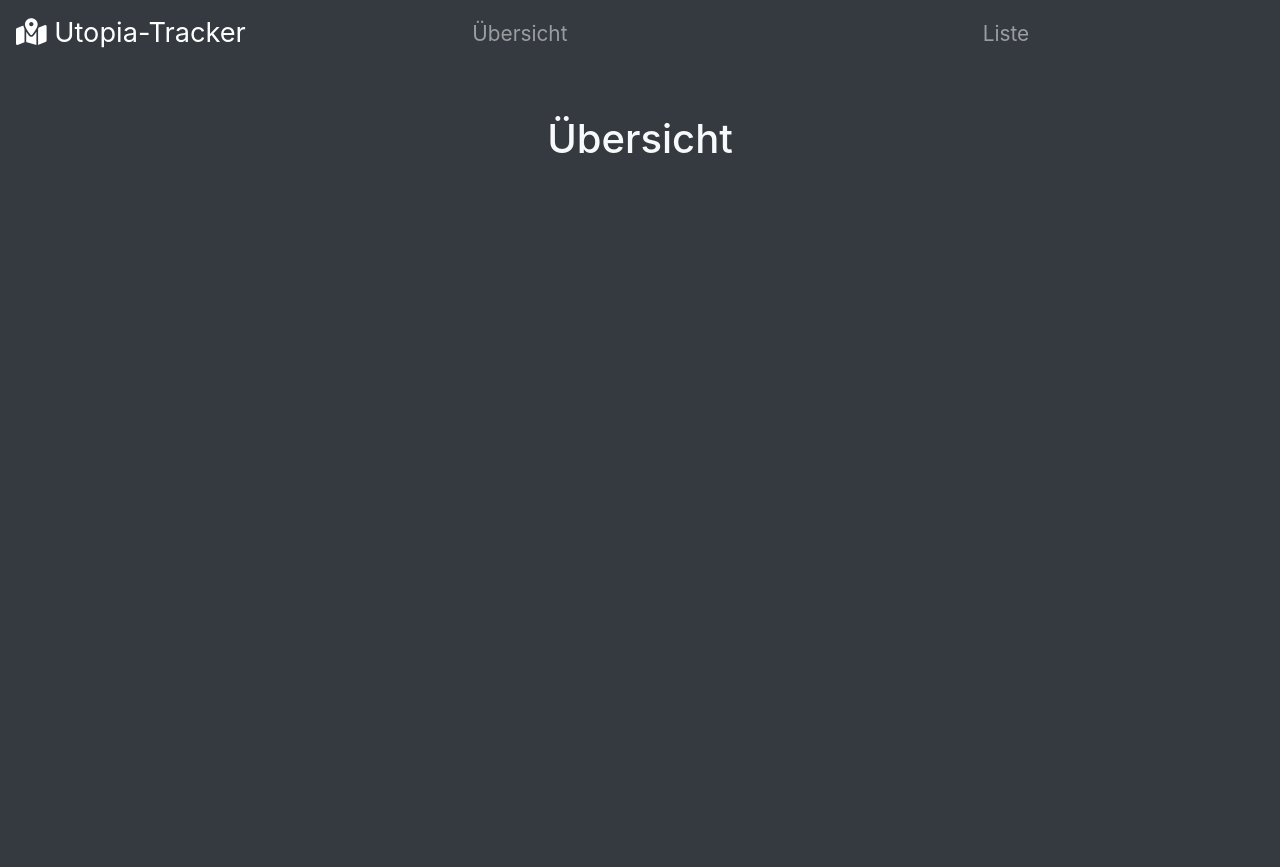
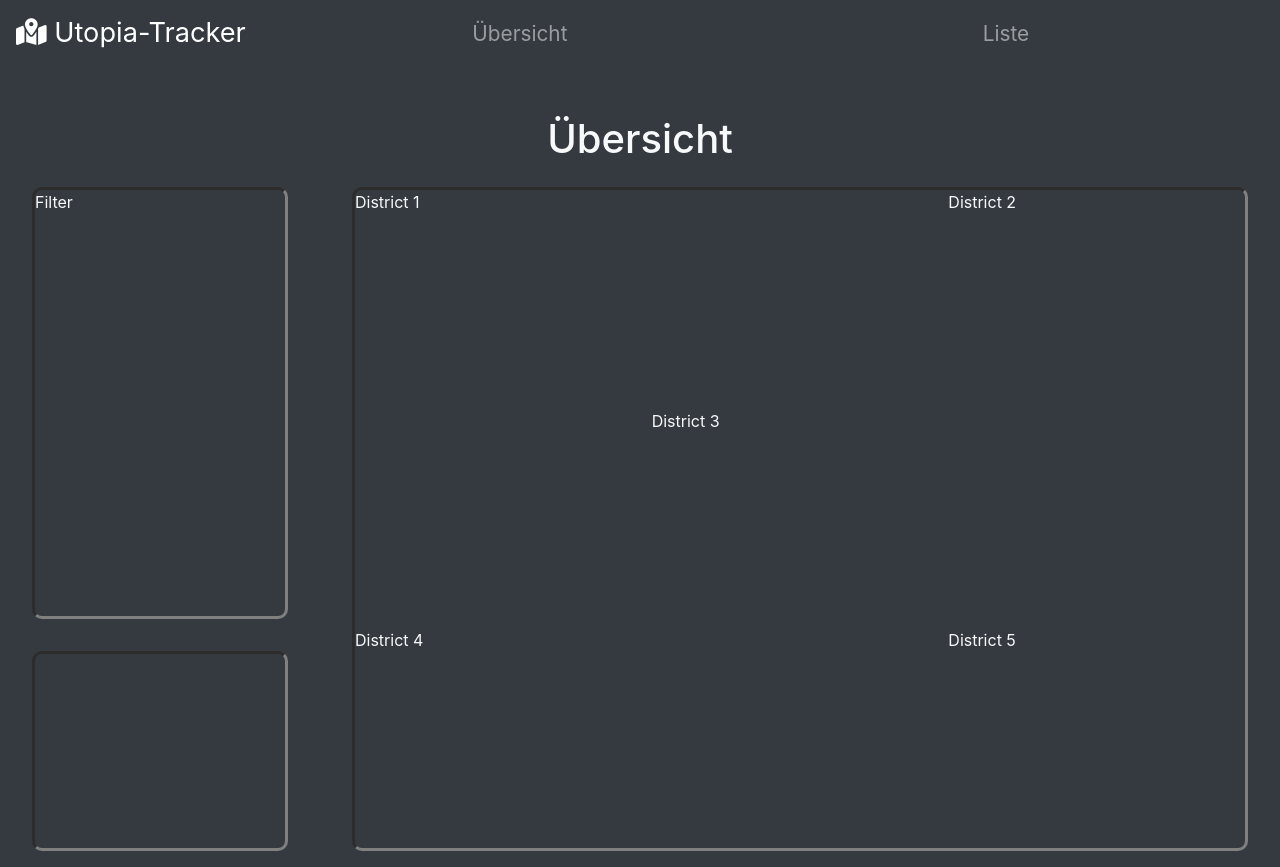
Before and after one commit to Bruckii18/Utopia-Tracker, a PHP site: page / in a window 1280 px wide. Before the commit the page ends 153 px from the top, so only its background shows below. Run offline with PHP 8.4, Linux system fonts and the light colour scheme; some libraries are stand-ins or nearby versions.

Commit message:
index.php -create design -get datas from districtData.inc.php

```diff
--- a/css/custom.css
+++ b/css/custom.css
@@ -4,7 +4,68 @@ nav a {
 nav a.navbar-brand {
     font-size: 1.7rem;
 }
+.grid-container {
+    display: grid;
+    grid-template-columns: 1fr 3fr;
+    grid-template-rows: 2fr 1fr;
+}
+.grid-container > * {
+    margin: 1rem 2rem;
+}
+.filter-grid {
+    grid-row: 1/2;
+    grid-column: 1/2;
+    min-height: 50vh;
 
+    border: 3px inset grey;
+    border-radius: 10px;
+}
+.info-grid {
+    grid-row: 2/3;
+    grid-column: 1/2;
+    min-height: 25vh;
+    max-height: 25vh;
+
+    border: 3px inset grey;
+    border-radius: 10px;
+    overflow-y: scroll;
+}
+.map-grid {
+    grid-row: 1/3;
+    grid-column: 2/3;
+    min-height: 75vh;
+
+    border: 3px inset grey;
+    border-radius: 10px;
+}
+
+.map-container {
+    display: grid;
+    grid-template-columns: 1fr 1fr 1fr;
+    grid-template-rows: 1fr 1fr 1fr;
+    min-width: 100%;
+    min-height: 100%;
+}
+#dis1 {
+    grid-row: 1/2;
+    grid-column: 1/2;
+}
+#dis2 {
+    grid-row: 1/2;
+    grid-column: 3/4;
+}
+#dis3 {
+    grid-row: 2/3;
+    grid-column: 2/3;
+}
+#dis4 {
+    grid-row: 3/4;
+    grid-column: 1/2;
+}
+#dis5 {
+    grid-row: 3/4;
+    grid-column: 3/4;
+}
 
 
 
--- a/index.php
+++ b/index.php
@@ -8,15 +8,53 @@
     <link rel="stylesheet" href="css/custom.css">
 </head>
 
-<body class="bg-dark">
+<body class="bg-dark text-light">
     <?php include("inc/nav.inc.php"); ?>
-    <h1 class="container text-center mt-5 text-light">Übersicht</h1>
+    <h1 class="container text-center mt-5">Übersicht</h1>
 
-    <script src="https://code.jquery.com/jquery-3.5.1.slim.min.js" integrity="sha384-DfXdz2htPH0lsSSs5nCTpuj/zy4C+OGpamoFVy38MVBnE+IbbVYUew+OrCXaRkfj" crossorigin="anonymous"></script>
+    <article class="grid-container">
+        <section class="filter-grid">
+            Filter
+        </section>
+        <section class="info-grid">
+            <div class="info-table">
+            </div>
+        </section>
+        <section class="map-grid">
+            <div class="map-container">
+                <div class="district" id="dis1" data-id="1">District 1</div>
+                <div class="district" id="dis2" data-id="2">District 2</div>
+                <div class="district" id="dis3" data-id="3">District 3</div>
+                <div class="district" id="dis4" data-id="4">District 4</div>
+                <div class="district" id="dis5" data-id="5">District 5</div>
+            </div>
+        </section>
+    </article>
+
+    <script src="https://code.jquery.com/jquery-3.4.1.min.js" integrity="sha256-CSXorXvZcTkaix6Yvo6HppcZGetbYMGWSFlBw8HfCJo=" crossorigin="anonymous"></script>
     <script src="https://cdn.jsdelivr.net/npm/popper.js@1.16.1/dist/umd/popper.min.js" integrity="sha384-9/reFTGAW83EW2RDu2S0VKaIzap3H66lZH81PoYlFhbGU+6BZp6G7niu735Sk7lN" crossorigin="anonymous"></script>
     <script src="https://stackpath.bootstrapcdn.com/bootstrap/4.5.2/js/bootstrap.min.js" integrity="sha384-B4gt1jrGC7Jh4AgTPSdUtOBvfO8shuf57BaghqFfPlYxofvL8/KUEfYiJOMMV+rV" crossorigin="anonymous"></script>
     <script src="https://kit.fontawesome.com/5ad08af459.js" crossorigin="anonymous"></script>
     <script src="js/script.js"></script>
+    <script>
+        $(document).ready(function() {
+            $('.district').hover(function() {
+                var disNo = $(this).data('id');
+                console.log(disNo);
+                $.ajax({
+                    url: './inc/districtData.inc.php',
+                    type: 'post',
+                    data: {
+                        disNo: disNo
+                    },
+                    success: function(data) {
+                        $('.info-table').html(data);
+                        $('.info-grid').focus();
+                    }
+                });
+            });
+        });
+    </script>
 </body>
 
 </html>
```
Also changed, not shown: inc/districtData.inc.php (added, +23 -0 lines), list.php (+8 -8 lines).
